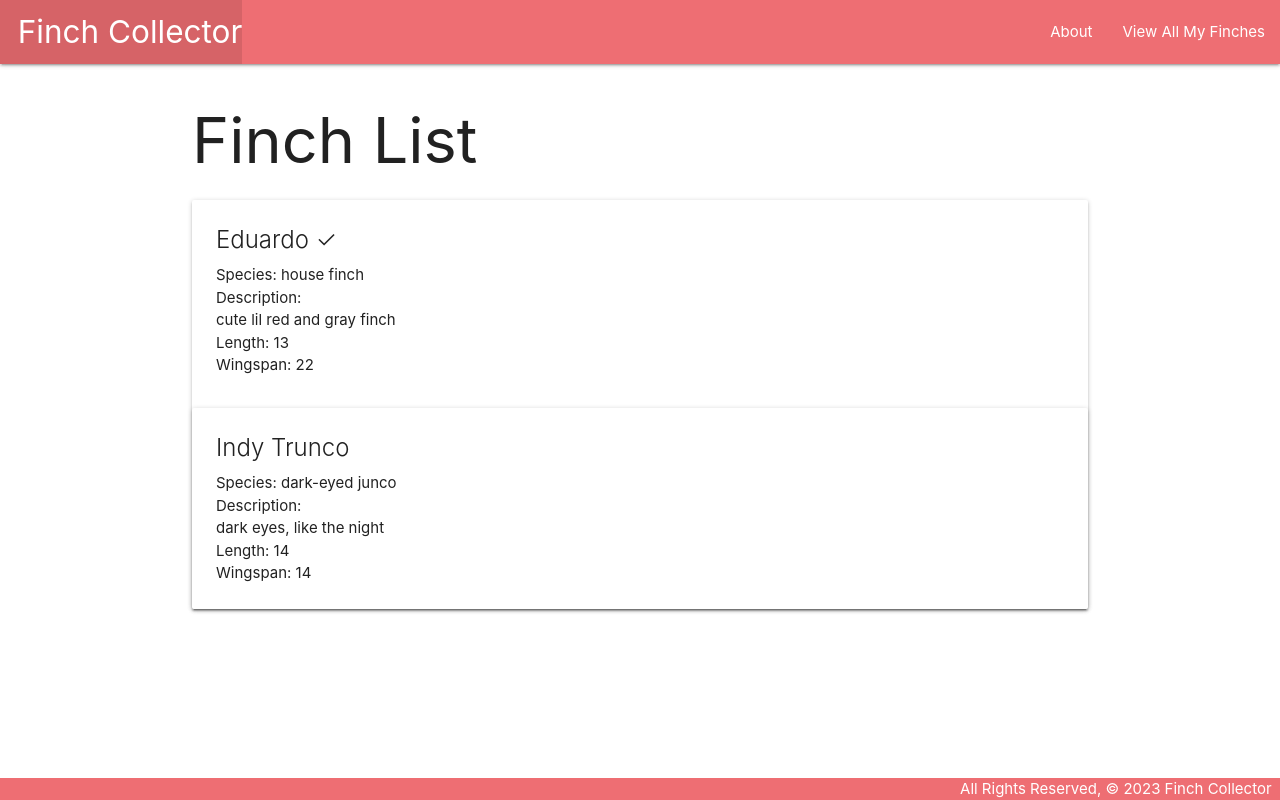
After one commit to estebbins/finch-collector, a Django app: page /finches/ in a window 1280 px wide. The commit adds this page. Run offline with Django 4.2, Linux system fonts and the light colour scheme.

Commit message:
Adds finch index view and template

```diff
--- /dev/null
+++ b/main_app/static/css/style.css
@@ -0,0 +1,14 @@
+body {
+    display: flex;
+    min-height: 100vh;
+    flex-direction: column;
+  }
+
+  main {
+    flex: 1 0 auto;
+  }
+
+  footer.page-footer {
+    padding-top: 0;
+    text-align: right;
+  }
--- /dev/null
+++ b/main_app/templates/base.html
@@ -0,0 +1,36 @@
+{% load static %}
+
+<!DOCTYPE html>
+<html lang="en">
+<head>
+  <meta charset="UTF-8">
+  <meta name="viewport" content="width=device-width, initial-scale=1.0">
+  <meta http-equiv="X-UA-Compatible" content="ie=edge">
+  <title>Finch Collector</title>
+  <link rel="stylesheet" href="https://cdnjs.cloudflare.com/ajax/libs/materialize/1.0.0/css/materialize.min.css">
+  <link rel="stylesheet" type="text/css" href="{% static 'css/style.css' %}">
+
+</head>
+<body>
+  <header class="navbar-fixed">
+    <nav>
+      <div class="nav-wrapper">
+        <ul>
+          <li><a href="/" class="left brand-logo">&nbsp;&nbsp;Finch Collector</a></li>
+        </ul>
+        <ul class="right">
+          <li><a href="/about">About</a></li>
+          <li><a href="/finches">View All My Finches</a></li>
+        </ul>
+      </div>
+    </nav>
+  </header>
+  <main class="container">
+    {% block content %}
+    {% endblock %}
+  </main>
+  <footer class="page-footer">
+    <div class="right">All Rights Reserved, &copy; 2023 Finch Collector &nbsp;</div>
+  </footer>
+</body>
+</html>
--- /dev/null
+++ b/main_app/templates/finches/index.html
@@ -0,0 +1,19 @@
+{% extends 'base.html' %}
+{% block content %}
+    <h1>Finch List</h1>
+    {% for finch in finches %}
+    <div class="card">
+        <div class="card-content">
+        <span class="card-title">
+            {{ finch.name }}
+            {% if finch.true_finch %}
+                &check;
+            {% endif %}
+        </span>
+        <p>Species: {{ finch.species }}</p>
+        <p>Description: {{ finch.description | linebreaks }}</p>
+        <p>Length: {{ finch.length }}</p>
+        <p>Wingspan: {{ finch.wingspan }}</p>
+    </div>
+    {% endfor %}
+{% endblock %}
--- a/main_app/templates/home.html
+++ b/main_app/templates/home.html
@@ -4,7 +4,7 @@
     <meta charset="UTF-8">
     <meta http-equiv="X-UA-Compatible" content="IE=edge">
     <meta name="viewport" content="width=device-width, initial-scale=1.0">
-    <title>Document</title>
+    <title>Finch Collector</title>
 </head>
 <body>
     <h1>Home</h1>
--- a/main_app/urls.py
+++ b/main_app/urls.py
@@ -3,4 +3,6 @@ from . import views
 
 urlpatterns = [
     path('', views.home, name='home'),
+    path('about/', views.about, name='about'),
+    path('finches/', views.finch_index, name='index'),
 ]
--- a/main_app/views.py
+++ b/main_app/views.py
@@ -1,6 +1,22 @@
 from django.shortcuts import render
+
+# views.py
+
+# Add this cats list below the imports
+finches = [
+  {'name': 'Eduardo','species': 'house finch', 'true_finch': True, 'description': 'cute lil red and gray finch', 'length': 13, 'wingspan': 22},
+  {'name': 'Indy Trunco','species': 'dark-eyed junco', 'true_finch': False, 'description': 'dark eyes, like the night', 'length': 14, 'wingspan': 14},
+]
+
+
 
 # Create your views here.
 def home(request):
     # Define the home view
     return render(request, 'home.html')
+
+def about(request):
+    return render(request, 'about.html')
+
+def finch_index(request):
+    return render(request, 'finches/index.html', { 'finches': finches })
```
Also changed, not shown: main_app/templates/about.html (added, +8 -0 lines).
